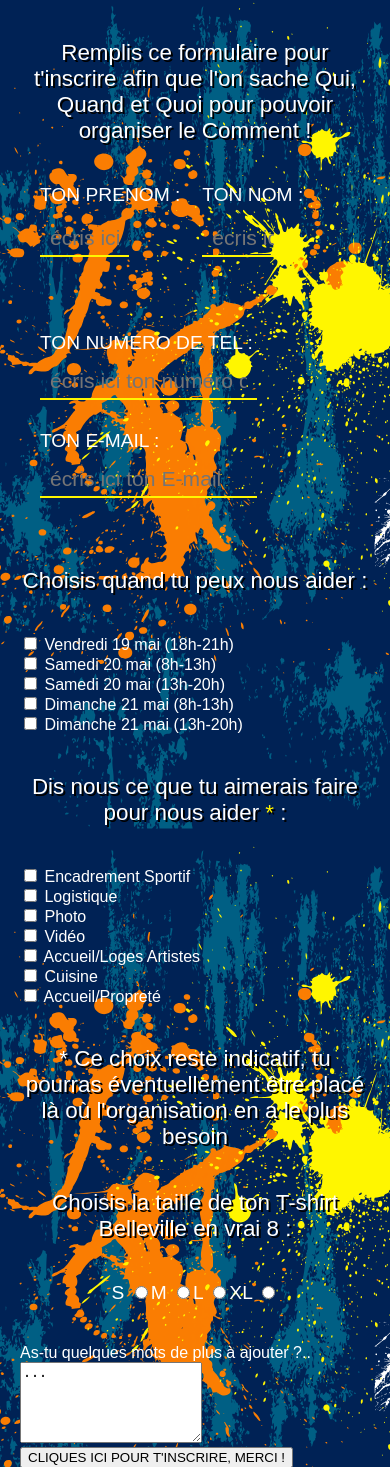
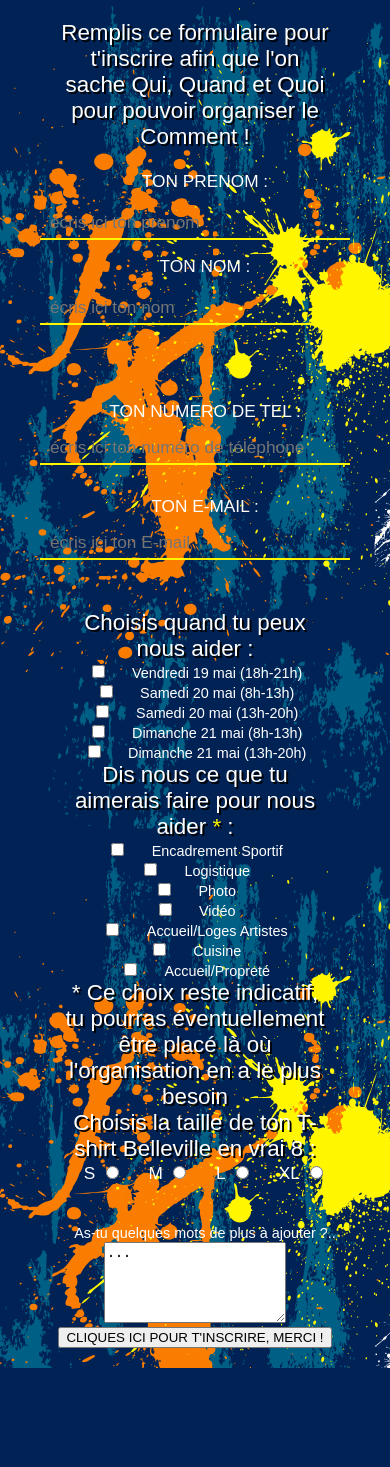
Before and after one commit to blank-attic/project-belleville-en-vrai, a PHP site: page /beneform.php in a window 390 px wide. Shown: the top 1467 px of the page. After the commit the page ends 1368 px from the top, so only its background shows below. Run offline with PHP 8.4, Linux system fonts and the light colour scheme; some web fonts are replaced.

Commit message:
formulaires responsive git status

```diff
--- a/assets/css/mqstyle.css
+++ b/assets/css/mqstyle.css
@@ -1,7 +1,48 @@
 @media screen and (max-width: 768px) {
 
-  .divrow, .divrowb, .divrowc, {
+form {
+  display: block;
+  width: 100%;
+  text-align: center;
+}
 
+.divrow, .divrowb, .divrowc {
     flex-direction: column;
+    justify-content: center;
   }
+
+.divrow input {
+  font-size: 0.9em;
+  width: 100%;
 }
+
+.divrowb input {
+  font-size: 0.9em;
+  width: 100%;
+}
+
+.divrowc input {
+  font-size: 0.9em;
+}
+
+.divcol input {
+  font-size: 0.9em;
+  width: 100%;
+  }
+
+.radiobutt {
+  width : 77%;
+  justify-content: space-around;
+}
+label {
+  font-size: 0.9em;
+  margin-left: 20px;
+}
+
+
+  p, h1, h2, h3 {
+    width: 77%;
+    margin: auto;
+    word-wrap: break-word;
+    }
+}
--- a/assets/css/sportformstyle.css
+++ b/assets/css/sportformstyle.css
@@ -98,16 +98,6 @@ p {
   color: white;
   font-size: 1.1em;
 }
-/*.check,  #volmsg, #bsub, */
-#spsub{
-  display: flex;
-  flex-direction: column;
-  width: 50%;
-  font-size: 1.2em;
-  margin: auto;
-  margin-bottom: 30px;
-  /*justify-content: center;*/
-}
 
 .yel {
   color: #fff600;
@@ -124,7 +114,7 @@ p {
 #spsub {
   background-color: #fff600;
   color: #002255;
-  font-size: 1.1em;
+  font-size: 1em;
   font-weight: bold;
   width: 45%;
   border: none;
```
